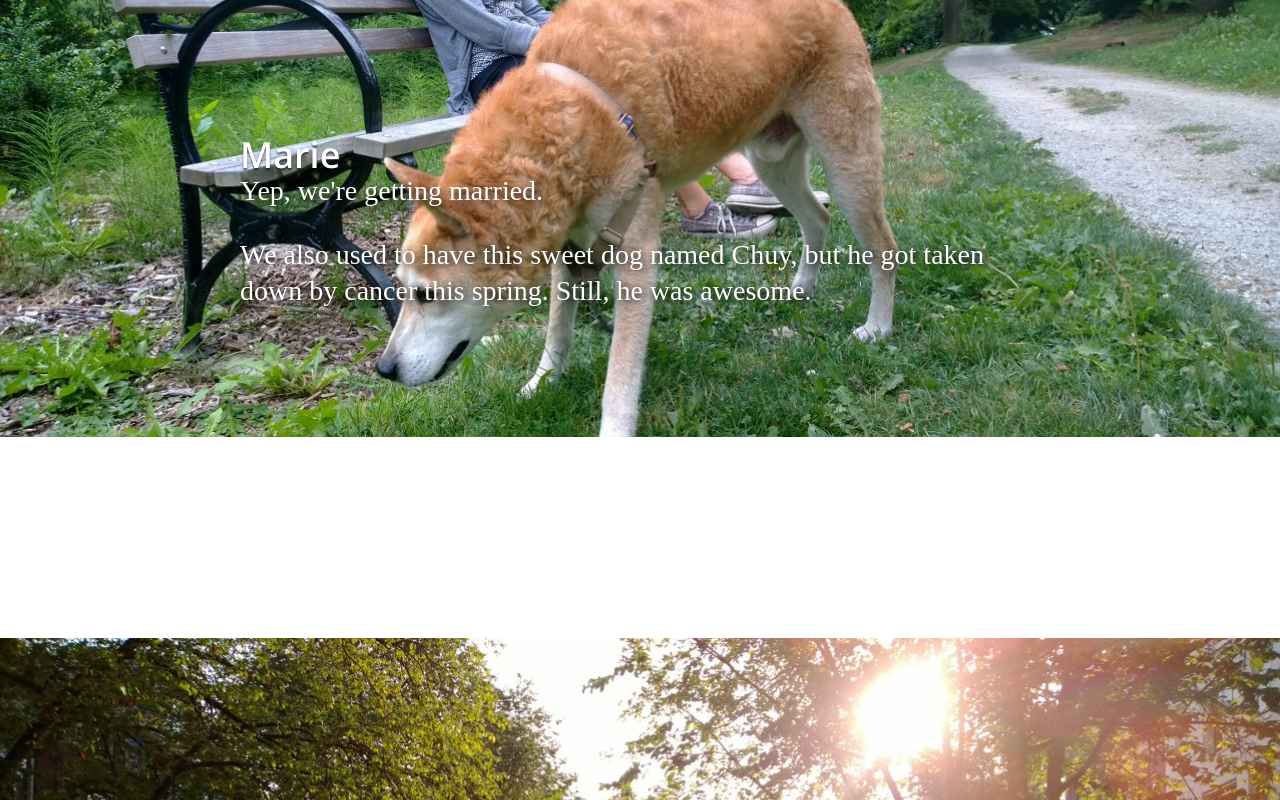
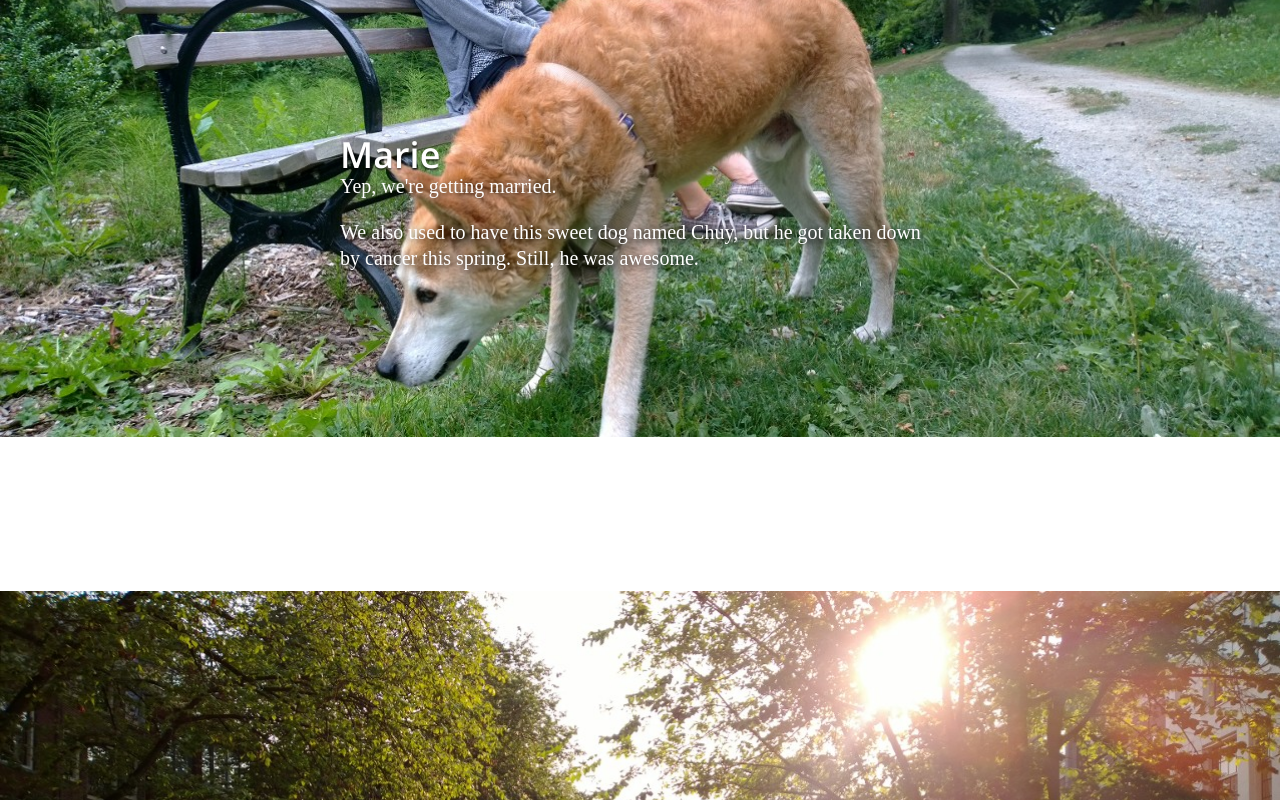
Before and after one commit to JoeGosse/now, a plain HTML site: page default.html in a window 1280 px wide. Shown: the part 1420-2220 px from the top of the page. Drawn offline with nearby package versions, Linux system fonts and the light colour scheme.

Commit message:
Fixed text size

```diff
--- a/css/design.css
+++ b/css/design.css
@@ -61,7 +61,7 @@ section {
 #part-7,
 #part-8,
 #part-9 {
-	width: 800px;
+	width: 600px;
 	min-width: 400px;
 	position: relative;
 	top: -300px;
@@ -105,7 +105,7 @@ h3 {
 
 p {
 	margin: 0 0 1em 0;
-	font-size: 28px;
+	font-size: 20px;
 	line-height: 130%;
 	text-shadow: 2px 2px 8px black;
 	color: white;
```
